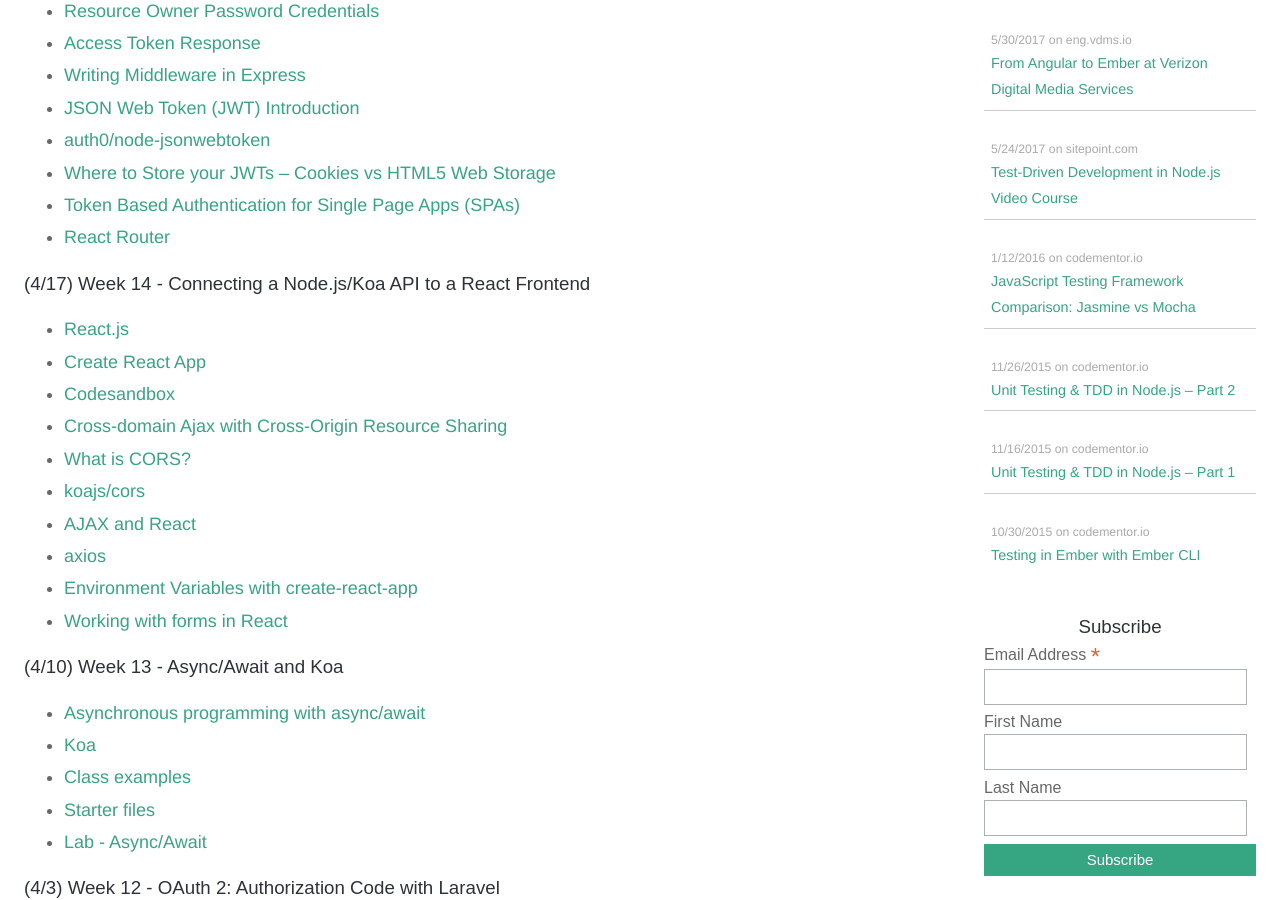
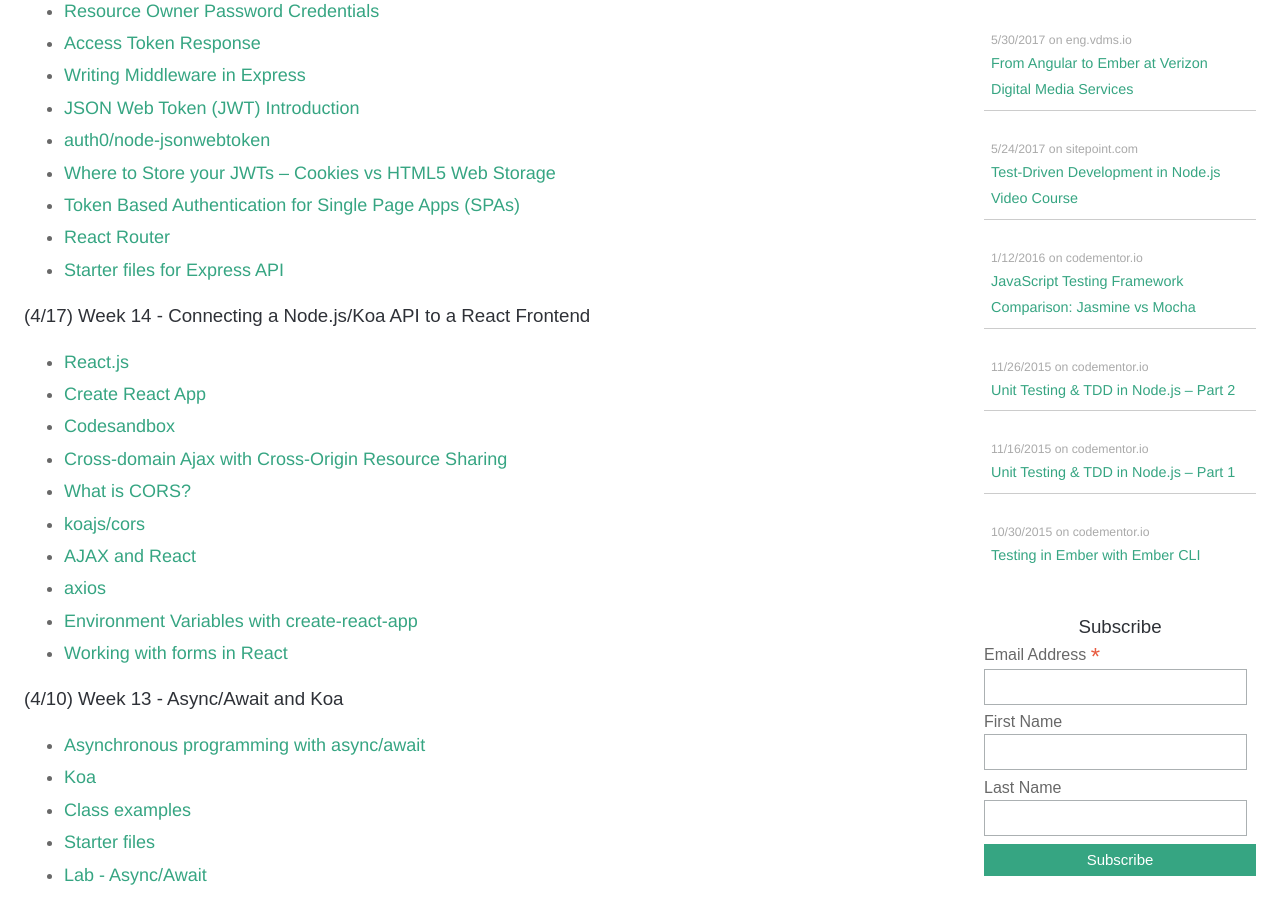
Before and after one commit to iamdtang/skaterdav85.github.io, a Jekyll site: the page built from teaching/2018/itp405.md, in a window 1280 px wide and 900 px high, scrolled down 463 px. Built offline with Jekyll 4.4.1, drawn with Linux system fonts in a browser that asks for light colours; nearby versions of some CDN libraries.

Commit message:
Update itp405.md

```diff
--- a/teaching/2018/itp405.md
+++ b/teaching/2018/itp405.md
@@ -25,6 +25,7 @@ layout: default
 * [Where to Store your JWTs – Cookies vs HTML5 Web Storage](https://stormpath.com/blog/where-to-store-your-jwts-cookies-vs-html5-web-storage)
 * [Token Based Authentication for Single Page Apps (SPAs)](https://stormpath.com/blog/token-auth-spa)
 * [React Router](https://reacttraining.com/react-router/web/example/basic)
+* [Starter files for Express API](https://github.com/itp405/oauth2-resource-owner-password-credentials/tree/starter)
 
 ### (4/17) Week 14 - Connecting a Node.js/Koa API to a React Frontend
 
```
